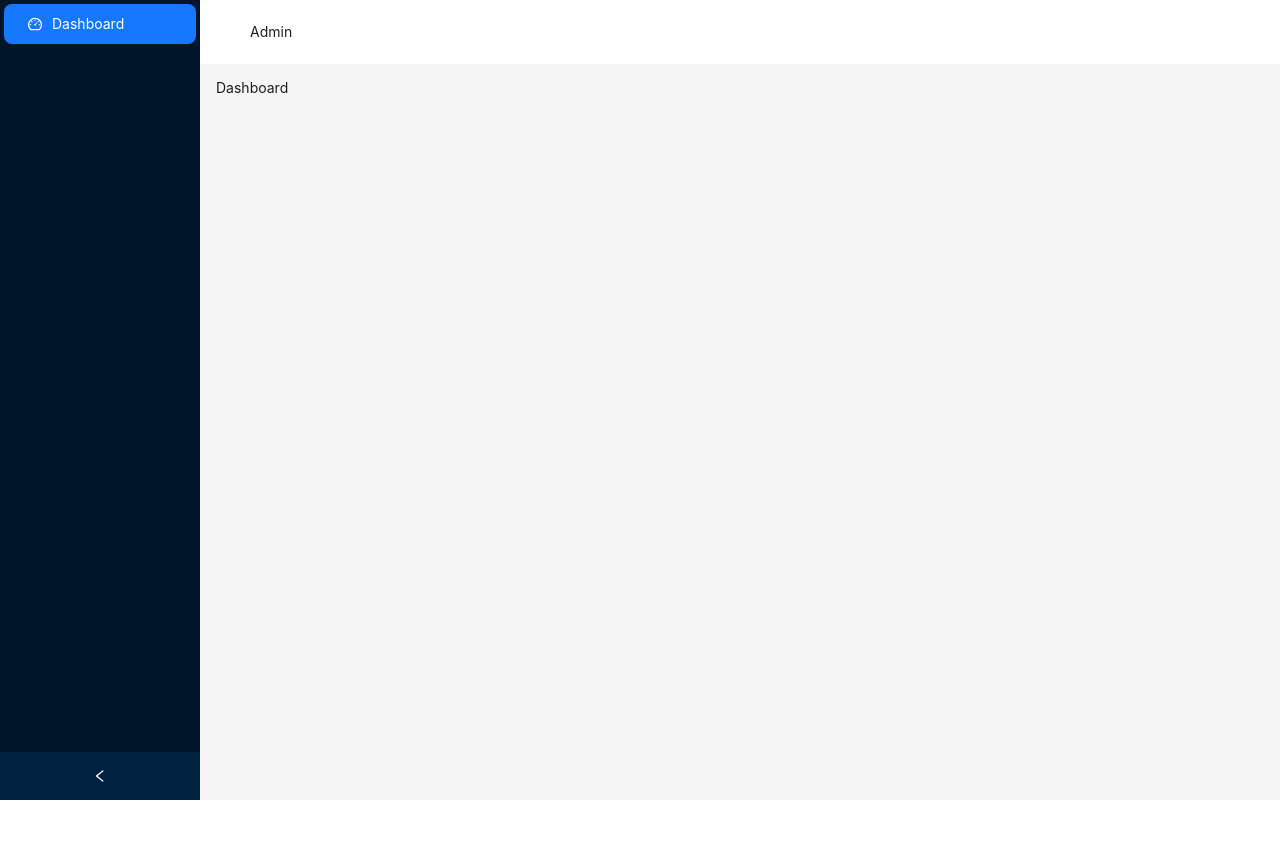
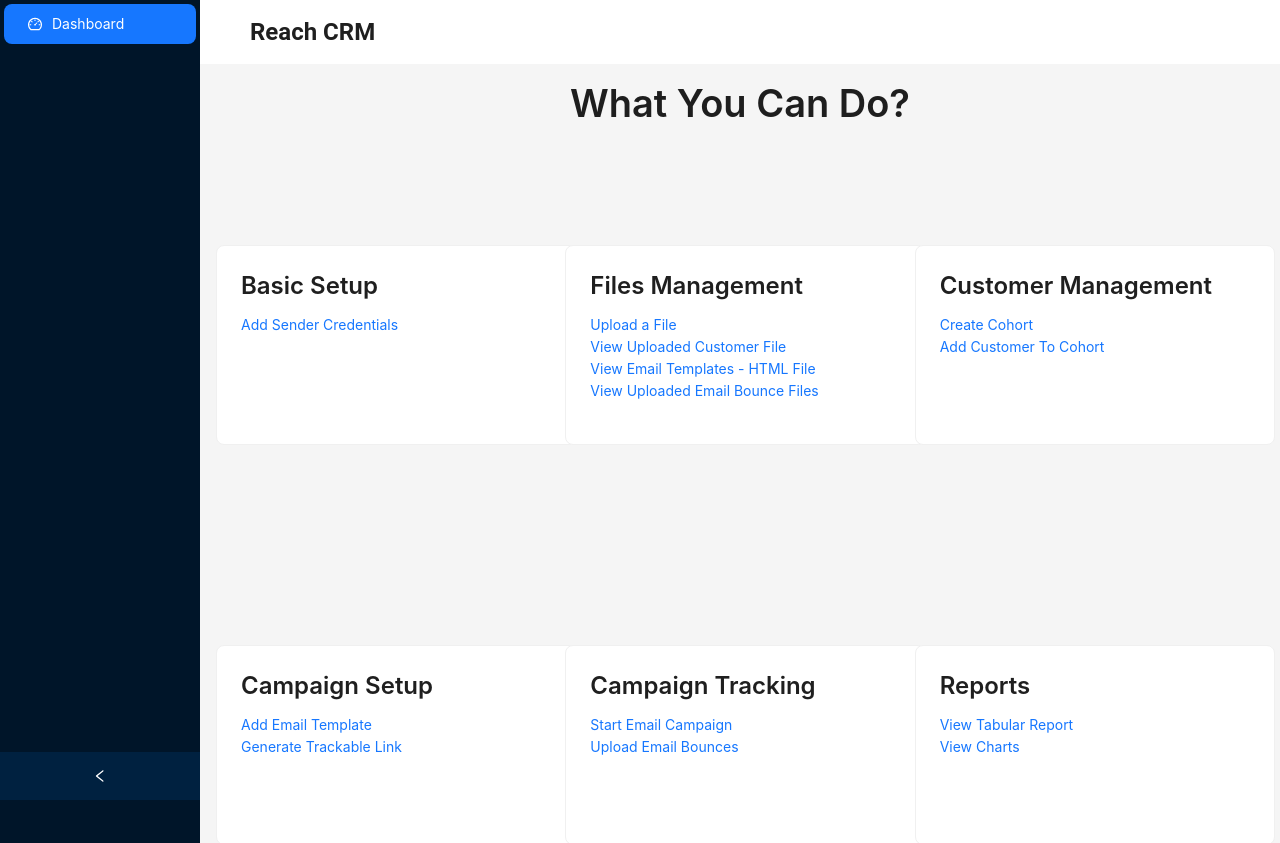
Before and after one commit to bhupen2/reach-web, a React (Vite) app: page /dashboard in a window 1280 px wide. Shown: the top 843 px of the page. Before the commit the page ends 800 px from the top, so only its background shows below. Built offline with nearby package versions, Linux system fonts and the light colour scheme; no server answers; sample sign-in values are in the browser's storage.

Commit message:
integrated login and add sender credential with backend

```diff
--- a/index.html
+++ b/index.html
@@ -3,7 +3,7 @@
 <head>
   <meta charset="UTF-8" />
   <meta name="viewport" content="width=device-width, initial-scale=1.0" />
-  <title>AntD Admin</title>
+  <title>Reach</title>
 </head>
 <body>
   <div id="root"></div>
--- a/src/api/auth.api.ts
+++ b/src/api/auth.api.ts
@@ -6,8 +6,17 @@ export interface LoginPayload {
 }
 
 export interface LoginResponse {
-  accessToken: string;
-  role: "ADMIN" | "MANAGER" | "USER";
+  access_token: string;
+  refresh_token:string;
+  user:{
+    created_at:string;
+    email:string;
+    id:string;
+    name:string;
+    role:"ADMIN" | "MANAGER" | "USER";
+    updated_at:string
+  }
+
 }
 
 export const loginApi = async (payload: LoginPayload): Promise<LoginResponse> => {
--- a/src/api/axios.ts
+++ b/src/api/axios.ts
@@ -1,5 +1,5 @@
 import axios from "axios";
-const api = axios.create({ baseURL: import.meta.env.VITE_API_BASE_URL });
+const api = axios.create({ baseURL: import.meta.env.VITE_API_BASE_URL});
 api.interceptors.request.use((config) => {
   const token = localStorage.getItem("access_token");
   if (token) config.headers.Authorization = `Bearer ${token}`;
--- /dev/null
+++ b/src/api/sendercredentials.ts
@@ -0,0 +1,31 @@
+import { useMutation } from "@tanstack/react-query";
+import api from "./axios";
+
+
+export interface SenderCredentialPayload {
+
+  senderEmail: string;
+  password: string;
+  smtpServer:string;
+  port:string  ;
+
+}
+export interface SenderCredentialResponse {
+    message:string;
+    //insertedId: string;
+}
+
+export const senderCredentialApi = async (payload: SenderCredentialPayload): Promise<SenderCredentialResponse> => {
+  // const data: SenderCredentialResponse = {
+  //   message: "Successfuly added sender credential",
+  //   insertedId: "123456"
+  // }
+  const { data } = await api.post<SenderCredentialResponse>("/addSenderEmailCredentials", payload);
+  return data;
+};
+
+
+export const senderCredential = () =>
+  useMutation({
+    mutationFn: senderCredentialApi
+  });
--- a/src/layout/DashboardLayout.tsx
+++ b/src/layout/DashboardLayout.tsx
@@ -27,7 +27,7 @@ export default function DashboardLayout({ children }: { children: ReactNode }) {
         />
       </Sider>
       <Layout>
-        <Header style={{ background: "#fff" }}>Admin</Header>
+        <Header style={{ background: "#fff",fontFamily:"Roboto",fontSize:"24px",fontWeight:"bold" }}>Reach CRM</Header>
         <Content style={{ margin: 16 }}>{children}</Content>
       </Layout>
     </Layout>
--- a/src/pages/Dashboard.tsx
+++ b/src/pages/Dashboard.tsx
@@ -1,5 +1,70 @@
 import DashboardLayout from "../layout/DashboardLayout";
+import { Card, Form, Input, Button, Typography, message, Col,Row } from "antd";
 
 export default function Dashboard() {
-  return <DashboardLayout>Dashboard</DashboardLayout>;
+  return <DashboardLayout>
+    <Typography.Title level={1} align="center">What You Can Do?</Typography.Title>
+    <Row>
+      <Col span={8}>
+        <Card style={{ width: 360, height: 200, margin: "100px auto" }}>
+          <Typography.Title level={3}>Basic Setup</Typography.Title>
+          <Typography.Link href="/sendercredential">Add Sender Credentials</Typography.Link><br/>
+
+        </Card>
+      </Col>
+
+      <Col span={8}>
+        <Card style={{ width: 360, height: 200,margin: "100px auto" }}>
+          <Typography.Title level={3}>Files Management</Typography.Title>
+          <Typography.Link href="">Upload a File</Typography.Link><br/>
+          <Typography.Link href="">View Uploaded Customer File</Typography.Link><br/>
+          <Typography.Link href="">View Email Templates - HTML File</Typography.Link><br/>
+          <Typography.Link href="">View Uploaded Email Bounce Files</Typography.Link><br/>
+
+
+        </Card>
+      </Col>
+      <Col span={8}>
+        <Card style={{ width: 360, height: 200, margin: "100px auto" }}>
+          <Typography.Title level={3}>Customer Management</Typography.Title>
+          <Typography.Link href="">Create Cohort</Typography.Link><br/>
+          <Typography.Link href="">Add Customer To Cohort</Typography.Link><br/>
+
+        </Card>
+
+      </Col>
+    </Row>
+
+    <Row>
+      <Col span={8}>
+        <Card style={{ width: 360,height:200, margin: "100px auto" }}>
+          <Typography.Title level={3}>Campaign Setup</Typography.Title>
+          <Typography.Link href="">Add Email Template</Typography.Link><br/>
+          <Typography.Link href="">Generate Trackable Link</Typography.Link><br/>
+
+        </Card>
+
+      </Col>
+
+      <Col span={8}>
+      <Card style={{ width: 360, height:200, margin: "100px auto" }}>
+          <Typography.Title level={3}>Campaign Tracking</Typography.Title>
+          <Typography.Link href="">Start Email Campaign</Typography.Link><br/>
+          <Typography.Link href="">Upload Email Bounces</Typography.Link><br/>
+
+        </Card>
+
+      </Col>
+      <Col span={8}>
+      <Card style={{ width: 360, height:200, margin: "100px auto" }}>
+          <Typography.Title level={3}>Reports</Typography.Title>
+          <Typography.Link href="">View Tabular Report</Typography.Link><br/>
+          <Typography.Link href="">View Charts</Typography.Link><br/>
+
+        </Card>
+
+      </Col>
+    </Row>
+
+  </DashboardLayout>;
 }
--- a/src/pages/Login.tsx
+++ b/src/pages/Login.tsx
@@ -11,7 +11,7 @@ export default function Login() {
   const submit = async (values: { email: string; password: string }) => {
     try {
       const res = await loginMut.mutateAsync(values);
-      login(res.accessToken, res.role);
+      login(res.access_token, res.user.role);
       nav("/dashboard");
     } catch {
       message.error("Login failed");
--- /dev/null
+++ b/src/pages/SenderCredential.tsx
@@ -0,0 +1,90 @@
+import DashboardLayout from "../layout/DashboardLayout";
+import { Card, Form, Input, Button, Typography, message, Col,Row } from "antd";
+import { senderCredential } from "../api/sendercredentials";
+import {useState} from 'react';
+
+
+export default function SenderCredential() {
+  const senderCredentialMutate = senderCredential();
+  const[frontendMessage,setFrontEndMessage]= useState(null);
+  const[form] = Form.useForm()
+
+
+
+
+  const submit = async (values: { senderemail: string; password: string; smtpserverstring:string;port:string }) => {
+
+    try{
+
+        const res = await senderCredentialMutate.mutateAsync(values);
+        //alert (res.message)
+        setFrontEndMessage(res.message);
+        form.resetFields();
+
+
+    }
+
+    catch{
+
+        message.error("Failed to add sender credentials");
+    }
+
+  };
+
+
+
+  return <DashboardLayout>
+    <Typography.Title level={1} align="center">Add a Sender Credential</Typography.Title> <br/>
+    {frontendMessage && (
+                    <div style={{fontFamily:"Roboto",fontSize:"18px"}} align="center">
+                        {frontendMessage}
+                    </div>
+                )}
+    <div style={{
+        position:"absolute",
+        display:"flex",
+        justifyContent:'center',
+        top:'15vh',
+        height:'70vh',
+        width:'90vw',
+
+
+        }}>
+
+        <Card style={{ width: 600, margin: "100px auto" }}>
+            <Form layout="vertical" onFinish={submit} form={form}>
+
+                <Form.Item name="senderEmail" rules={[{required: true, type: "email" }]} label="Sender Email">
+                    <Input placeholder="Sender Email Id" />
+                </Form.Item>
+                <Form.Item name="password" rules={[{required: true }]} label="Password">
+                    <Input placeholder="Sender Email Id" />
+                </Form.Item>
+                <Form.Item name="smtpServer" rules={[{required: true }]} label="SMTP Server String">
+                    <Input placeholder="Sender Email Id" />
+                </Form.Item>
+                <Form.Item name="port" rules={[{required: true }]} label="Port">
+                    <Input placeholder="Sender Email Id" />
+                </Form.Item>
+
+                <Button type="primary" htmlType="submit" style={{display:"block",margin:"0 auto"}}>
+                Submit
+                </Button>
+
+
+
+
+            </Form>
+
+        </Card>
+
+    </div>
+
+
+
+
+
+
+
+  </DashboardLayout>;
+}
--- a/src/routes/AppRoutes.tsx
+++ b/src/routes/AppRoutes.tsx
@@ -1,6 +1,7 @@
 import { Routes, Route } from "react-router-dom";
 import Login from "../pages/Login";
 import Dashboard from "../pages/Dashboard";
+import SenderCredential from "../pages/SenderCredential";
 import ProtectedRoute from "../auth/ProtectedRoute";
 
 export default function AppRoutes() {
@@ -15,6 +16,14 @@ export default function AppRoutes() {
           </ProtectedRoute>
         }
       />
+      <Route
+        path="/sendercredential"
+        element={
+          <ProtectedRoute>
+            <SenderCredential />
+          </ProtectedRoute>
+        }
+      />
     </Routes>
   );
 }
```
Also changed, not shown: 2 other files (tests, documents, lock files or other folders).
